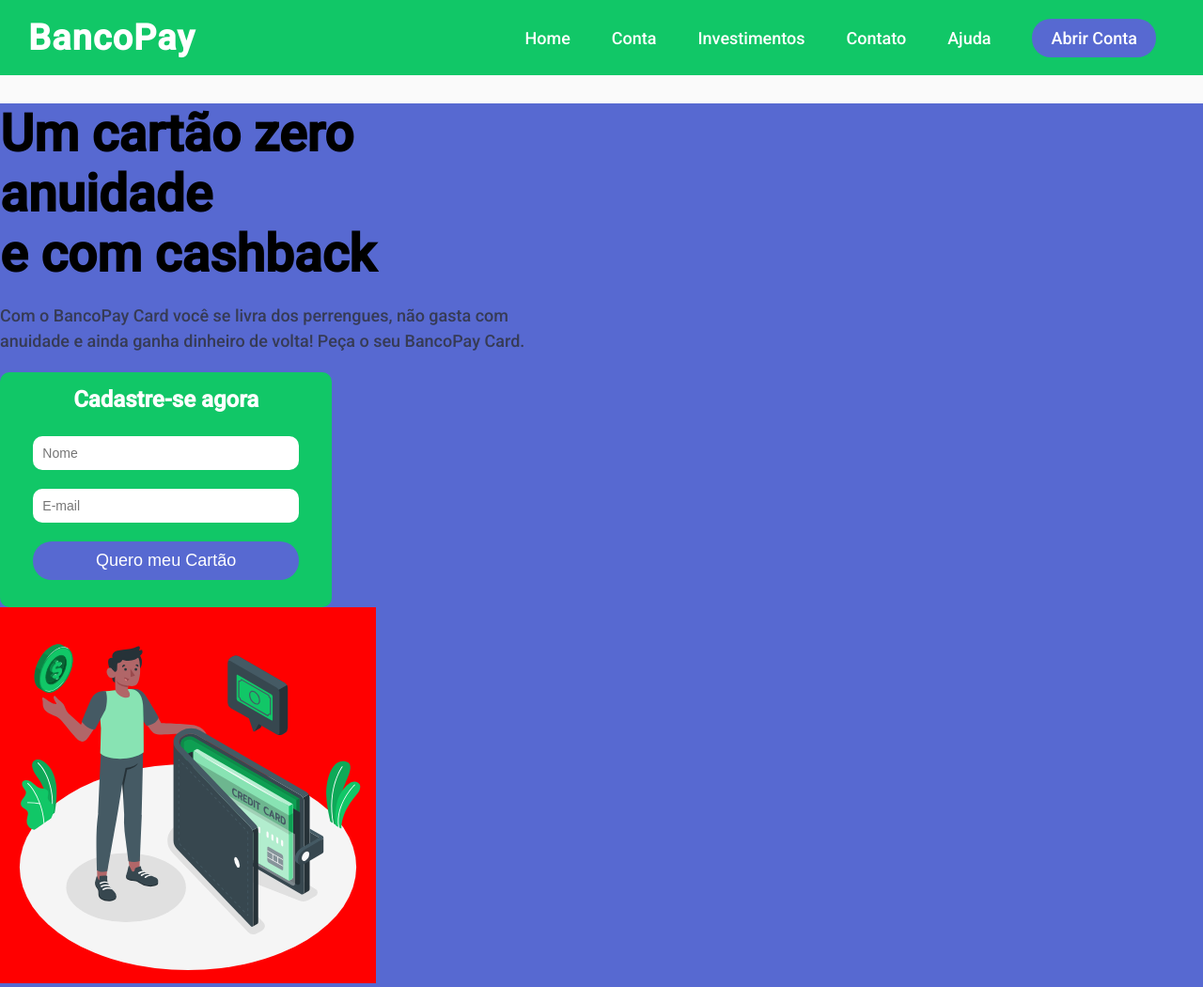
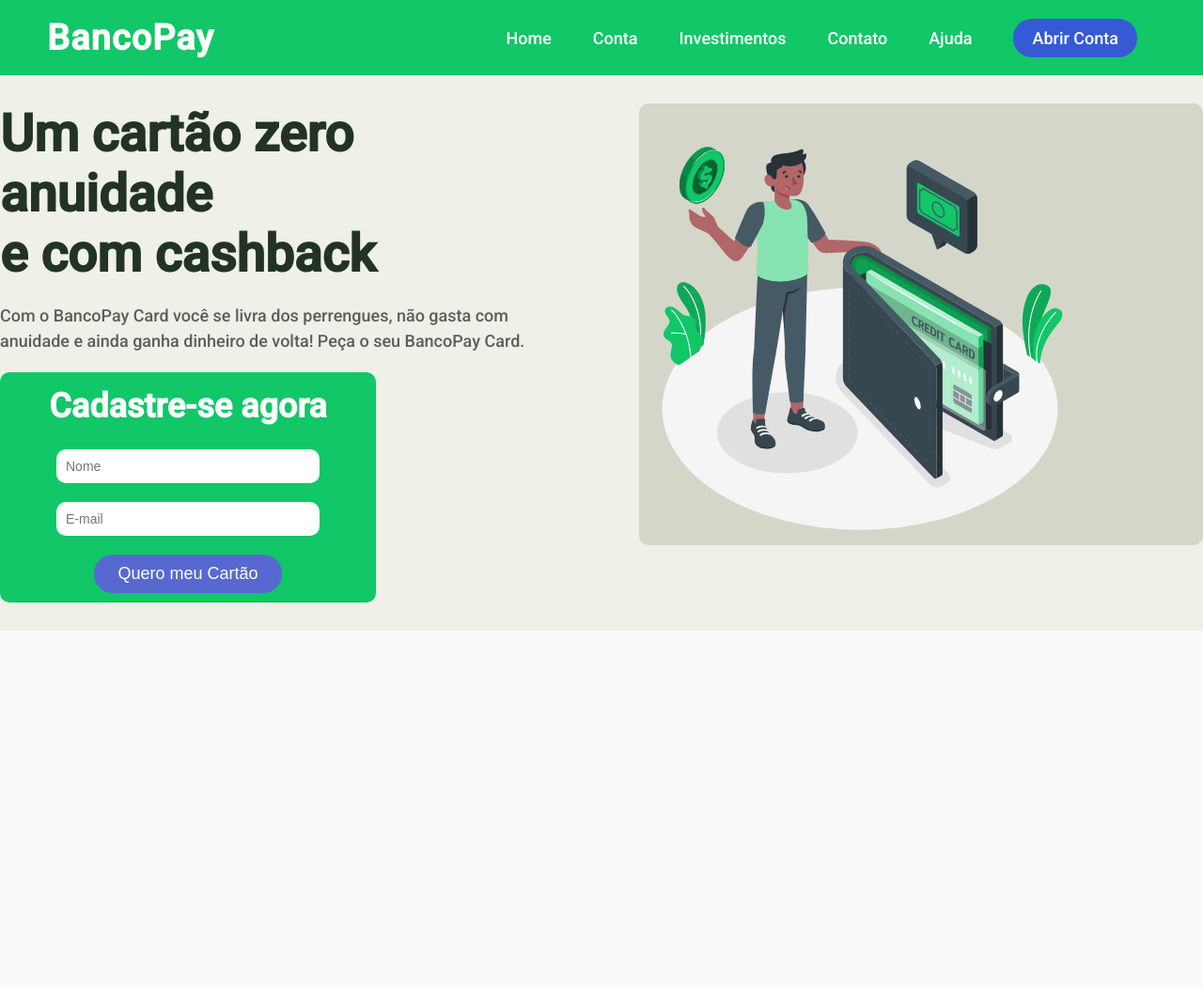
Before and after one commit to adrianoardev/Projeto-LandingPage-BancoPay, a plain HTML site: page index.html in a window 1280 px wide. Shown: the whole page at 94% size. After the commit the page ends 800 px from the top, so only its background shows below. Drawn offline with Linux system fonts and the light colour scheme.

Commit message:
section main

```diff
--- a/index.html
+++ b/index.html
@@ -25,35 +25,32 @@
           </div>
       </section>
 
-    <main class="container-main">
-      <section class="container">
-        <div class="container-titulo">
+      <main>
+        <section class="container-main">
+          <div class="cadastro">
             <h2>Um cartão zero anuidade<br>e com cashback</h2>
-        </div>
+            <p>Com o BancoPay Card você se livra dos perrengues, não gasta com anuidade e ainda ganha dinheiro de volta! Peça o seu BancoPay Card.</p>
 
-        <div class="texto-bancopay">
-          <p>Com o BancoPay Card você se livra dos perrengues, não gasta com anuidade e ainda ganha dinheiro de volta! Peça o seu BancoPay Card.</p>
-        </div>
-
-        <div class="cadastro">
+            <div class="cadastro-cartao">
               <h2>Cadastre-se agora</h2>
               <form action="">
                 <input type="text" placeholder="Nome">
                 <input type="email" placeholder="E-mail">
-            <input type="submit" id="btn" value="Quero meu Cartão">
-
+                <input type="submit" id="btn-cartao" value="Quero meu Cartão">
               </form>
             </div>
+          </div>
 
-        <section class="container-cartao">
+          <div class="container-foto-cartao">
             <div class="foto-cartao">
-            <img src="img/images/Wallet-amico.svg" alt="">
+              <div class="img-foto-cartao">
+              <img class="img" src="img/images/Wallet-amico.svg" alt="">
               </div>
-        </section>
+            </div>
+        </div>
 
         </section>
       </main>
-
 
     </header>
 
--- a/style.css
+++ b/style.css
@@ -7,16 +7,16 @@
 body {
   background: #fafafa;
   font-family: 'Roboto', sans-serif;
-  width: auto;
-  height: auto;
+  height:100%;
+	width:100%;
+	margin:auto;
 }
 
 .container-topo {
   background: #11c767;
   display: flex;
   justify-content: space-between;
-  padding: 0px 30px;
-  margin-bottom: 30px;
+  padding: 0 50px;
 }
 
 .titulo-principal h1 {
@@ -48,18 +48,18 @@ body {
 }
 
 .menu-navegacao ul li a:hover {
-  color: #ddd;
+  color: #d4d6c9;
 }
 
-#btn a, #btn {
+#btn a, #btn-cartao {
   color: #fff;
 }
 
-#btn {
+#btn, #btn-cartao {
   font-size: 18px
 }
 
-#btn {
+#btn, #btn-cartao {
   border: none;
   border-radius: 20px;
   padding: 10px 20px;
@@ -67,26 +67,25 @@ body {
   transition: background-color 0.5s;
 }
 
-#btn:hover {
+#btn, #btn-cartao:hover {
   background: #365ad6;
   cursor: pointer;
 }
 
 .container-main {
   display: flex;
-  align-items: center;
-  background-color: #5769d1;
+  justify-content: space-between;
+  background: #eff0e8;
+  padding-top: 30px;
+  padding-bottom: 30px;
 }
 
-.container {
-  width: 46%;
-}
-
-.container-titulo h2 {
+.cadastro h2 {
+  color: #223324;
   font-size: 55px;
 }
 
-.texto-bancopay p {
+.cadastro p {
   font-size: 18px;
   color: rgba(43, 43, 43, 0.747);
   line-height: 1.5;
@@ -94,44 +93,54 @@ body {
 }
 
 .cadastro {
+  width: 46%;
+}
+
+.cadastro-cartao {
   background: #11c767;
-  width: 60%;
-  height: 250px;
-  margin-top: 20px;
+  width: 400px;
   border: none;
   border-radius: 10px;
+  margin-top: 20px;
 }
 
-.cadastro h2 {
+.cadastro-cartao h2 {
+  font-size: 36px;
   color: #fff;
   text-align: center;
   padding: 15px;
 }
 
-form {
+.cadastro-cartao form {
   display: flex;
   text-align: center;
   flex-direction: column;
   align-items: center;
 }
 
-input {
+.cadastro-cartao input {
   margin: 10px;
   padding: 10px;
   border-radius: 10px;
   border: none;
   font-size: 14px;
-  width: 80%;
+  width: 70%;
 }
 
-.container-cartao {
-  display: flex;
-  align-items: center;
+#btn-cartao {
+  width: 50%;
 }
 
-.foto-cartao img {
-  width: 400px;
-  height: 400px;
-  align-items: center;
-  background: red;
+.img-foto-cartao {
+  background: #d4d6c9;
+  width: 600px;
+  height: 470px;
+  border: none;
+  border-radius: 10px;
 }
+
+.img {
+  max-width: 100%;
+  max-height: 100%;
+  object-fit: contain;
+}
```
Lines whose indentation alone changed are shown as unchanged.
